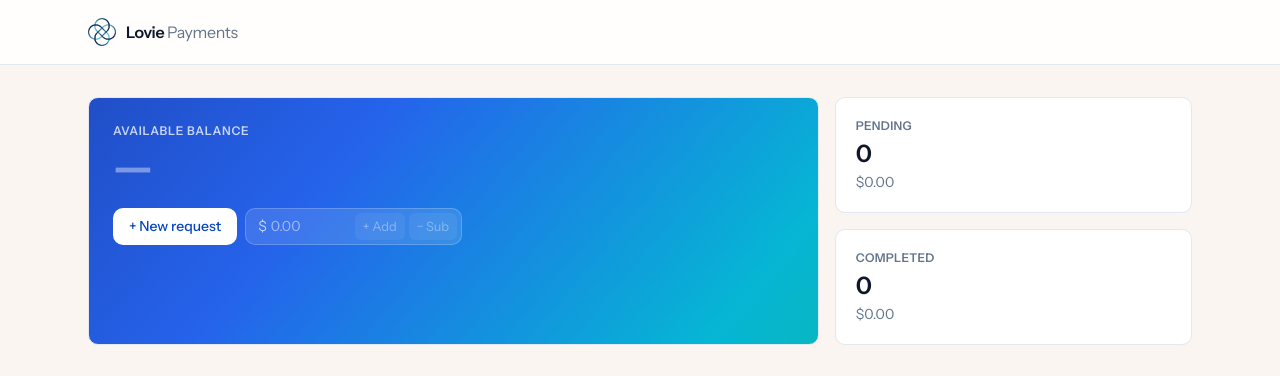
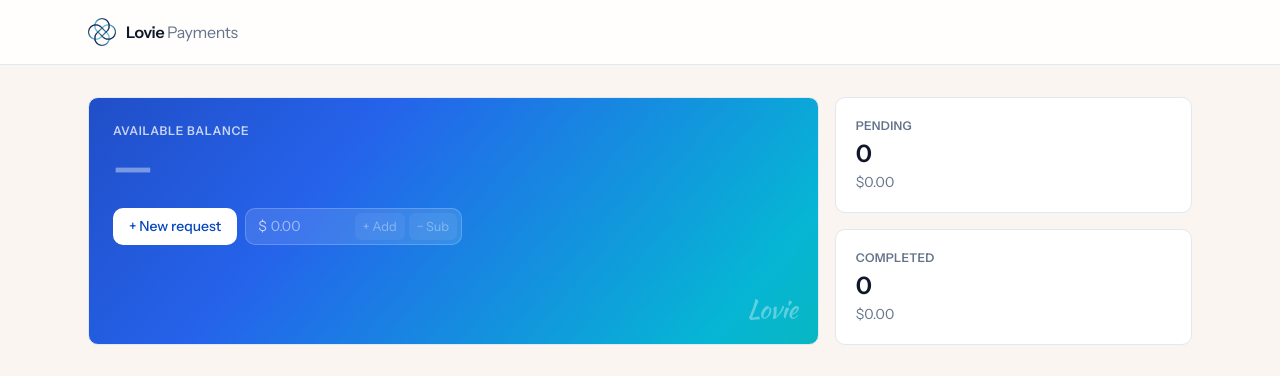
Before and after one commit to yarkn24/lovie-p2p, a Next.js app: page / in a window 1280 px wide. Shown: the top 376 px of the page. Built offline with nearby package versions, Linux system fonts and the light colour scheme; no server answers.

Commit message:
Add Kaushan Script Lovie watermark to balance hero card
Subtle bottom-right watermark, 35% opacity, non-interactive.
Font loaded alongside Instrument Sans in layout.

Co-Authored-By: Claude Opus 4.7 <noreply@anthropic.com>

```diff
--- a/app/layout.tsx
+++ b/app/layout.tsx
@@ -14,7 +14,7 @@ export default function RootLayout({ children }: { children: ReactNode }) {
         <link rel="preconnect" href="https://fonts.googleapis.com" />
         <link rel="preconnect" href="https://fonts.gstatic.com" crossOrigin="" />
         <link
-          href="https://fonts.googleapis.com/css2?family=Instrument+Sans:wght@400;500;600;700&display=swap"
+          href="https://fonts.googleapis.com/css2?family=Instrument+Sans:wght@400;500;600;700&family=Kaushan+Script&display=swap"
           rel="stylesheet"
         />
       </head>
--- a/app/page.tsx
+++ b/app/page.tsx
@@ -220,7 +220,13 @@ export default function Dashboard() {
               backgroundSize: '220% 220%',
               animation: 'balance-shift 18s ease-in-out infinite',
               color: 'white',
+              position: 'relative',
             }}>
+            <span style={{
+              position: 'absolute', bottom: '1rem', right: '1.25rem',
+              fontFamily: "'Kaushan Script', cursive",
+              fontSize: '1.6rem', opacity: 0.35, pointerEvents: 'none', userSelect: 'none',
+            }}>Lovie</span>
             <div style={{ fontSize: '0.75rem', opacity: 0.75, marginBottom: '0.25rem', textTransform: 'uppercase', letterSpacing: '0.06em', fontWeight: 600 }}>
               Available balance
             </div>
```
